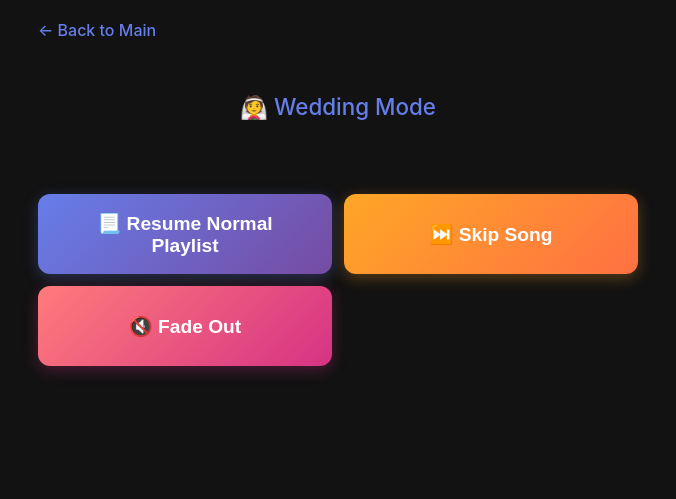
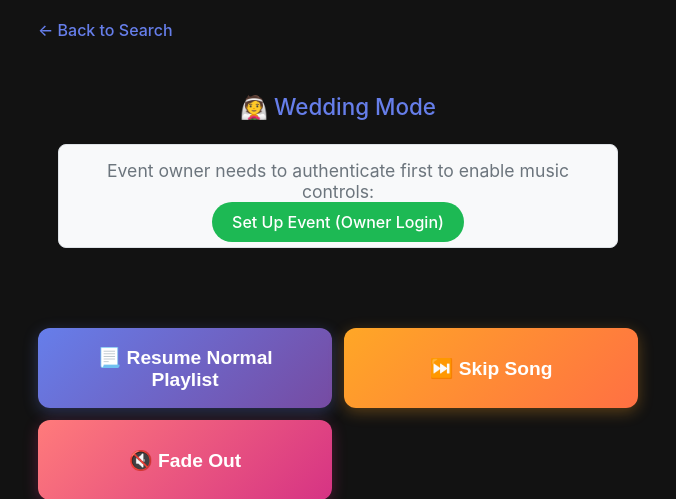
Before and after one commit to jlevangi/LazyDJ, a Flask app: template app/templates/event_mode.html in a window 1280 px wide. Shown: the top 499 px of the page, without its empty margins (302-978 px from the left). Run offline with Flask 2, Linux system fonts and the light colour scheme; the template is opened without the code that fills it, so the values that code supplies are empty.

Commit message:
allow guests to event mode

```diff
--- a/app/routes.py
+++ b/app/routes.py
@@ -424,16 +424,39 @@ def load_event_config():
 @bp.route('/event-mode')
 def event_mode():
     """Event Mode interface for controlling music during live events"""
-    token_info = get_token()
-    if not token_info:
-        return redirect(url_for('routes.login'))
+    from app.models import get_event_owner_token, set_event_owner_token
 
     # Load event configuration including preset songs
     config = load_event_config()
     preset_songs = config.get('preset_songs', [])
 
-    logger.info("Event Mode accessed - event configuration loaded")
-    return render_template('event_mode.html', preset_songs=preset_songs)
+    # Check if we have an event owner token set
+    event_token = get_event_owner_token()
+
+    # If no event owner token but user is authenticated, set them as event owner
+    current_user_token = get_token()
+    if not event_token and current_user_token:
+        set_event_owner_token(json.dumps(current_user_token))
+        event_token = current_user_token
+        logger.info("User set as event owner")
+
+    # Store event token in user's session for API calls
+    if event_token:
+        if isinstance(event_token, str):
+            session['token_info'] = event_token
+        else:
+            session['token_info'] = json.dumps(event_token)
+
+    logger.info(f"Event Mode accessed - event owner token available: {event_token is not None}")
+    return render_template('event_mode.html', preset_songs=preset_songs, has_event_owner=event_token is not None)
+
+@bp.route('/api/clear-event-owner', methods=['POST'])
+def clear_event_owner():
+    """Clear the event owner token (for when event ends)"""
+    from app.models import set_event_owner_token
+    set_event_owner_token(None)
+    logger.info("Event owner token cleared")
+    return jsonify({"status": "success", "message": "Event owner cleared"})
 
 @bp.route('/api/play-preset/<path:uri>')
 def play_preset(uri):
--- a/app/templates/event_mode.html
+++ b/app/templates/event_mode.html
@@ -363,10 +363,16 @@
 
 {% block content %}
 <div class="event-mode-container">
-    <a href="{{ url_for('routes.search') }}" class="back-link">← Back to Main</a>
+    <a href="{{ url_for('routes.search') }}" class="back-link">← Back to Search</a>
 
     <div class="event-header">
         <div class="wedding-title">👰 Wedding Mode</div>
+        {% if not has_event_owner %}
+        <div style="background: #f8f9fa; border: 1px solid #dee2e6; border-radius: 8px; padding: 15px; margin: 15px 0; text-align: center;">
+            <p style="margin: 0 0 10px 0; color: #6c757d;">Event owner needs to authenticate first to enable music controls:</p>
+            <a href="{{ url_for('routes.login') }}" style="background: #1db954; color: white; padding: 10px 20px; border-radius: 20px; text-decoration: none; font-weight: 500;">Set Up Event (Owner Login)</a>
+        </div>
+        {% endif %}
     </div>
 
     <div class="all-buttons-grid">
@@ -438,6 +444,8 @@ function playPresetSong(uri, songName) {
     .then(data => {
         if (data.status === 'success') {
             showNotification(data.message, 'success');
+        } else if (data.message && data.message.includes('Not authenticated')) {
+            showNotification('Event owner needs to set up Spotify authentication first', 'error');
         } else {
             showNotification(data.message || 'Failed to play song', 'error');
         }
@@ -473,6 +481,8 @@ function fadeOut() {
     .then(data => {
         if (data.status === 'success') {
             showNotification(data.message, 'success');
+        } else if (data.message && data.message.includes('Not authenticated')) {
+            showNotification('Event owner needs to set up Spotify authentication first', 'error');
         } else {
             showNotification(data.message || 'Failed to fade out', 'error');
         }
@@ -508,6 +518,8 @@ function fadeIn() {
     .then(data => {
         if (data.status === 'success') {
             showNotification(data.message, 'success');
+        } else if (data.message && data.message.includes('Not authenticated')) {
+            showNotification('Event owner needs to set up Spotify authentication first', 'error');
         } else {
             showNotification(data.message || 'Failed to fade in', 'error');
         }
@@ -543,6 +555,8 @@ function resumePlaylist() {
     .then(data => {
         if (data.status === 'success') {
             showNotification(data.message, 'success');
+        } else if (data.message && data.message.includes('Not authenticated')) {
+            showNotification('Event owner needs to set up Spotify authentication first', 'error');
         } else {
             showNotification(data.message || 'Failed to start playlist', 'error');
         }
@@ -578,6 +592,8 @@ function skipSong() {
     .then(data => {
         if (data.status === 'success') {
             showNotification(data.message, 'success');
+        } else if (data.message && data.message.includes('Not authenticated')) {
+            showNotification('Event owner needs to set up Spotify authentication first', 'error');
         } else {
             showNotification(data.message || 'Failed to skip song', 'error');
         }
```
Also changed, not shown: app/models.py (+11 -0 lines), 1 other file.
